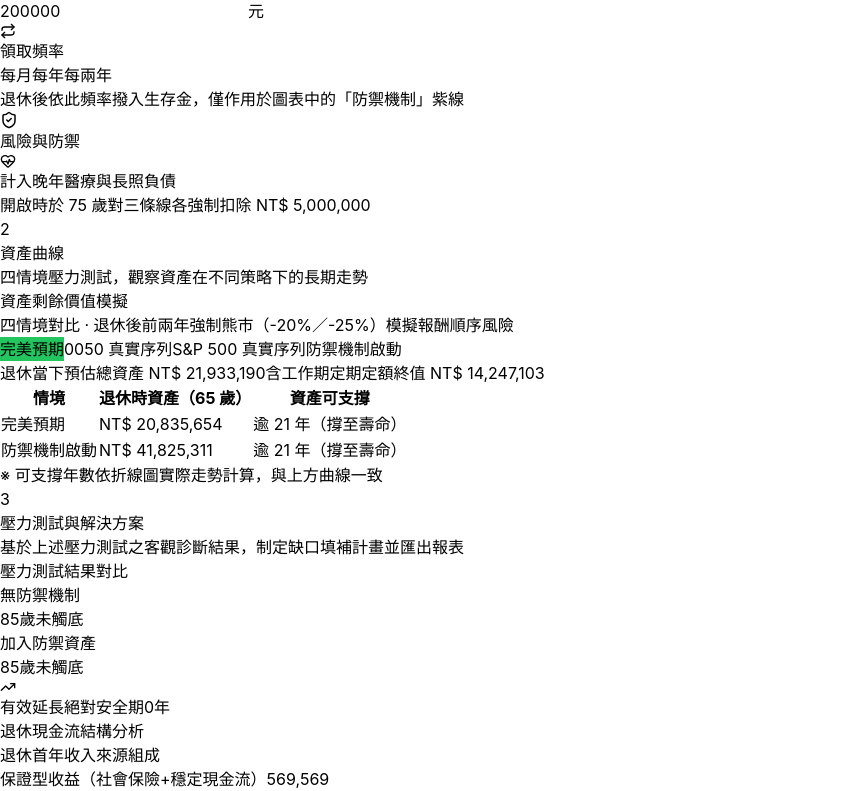
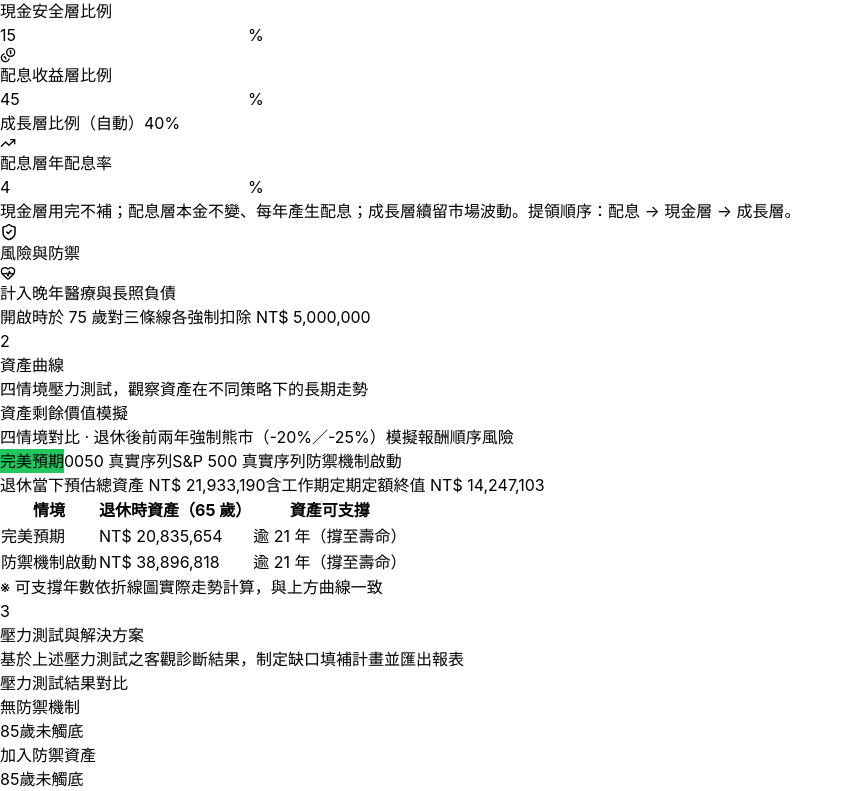
Before and after one commit to wilber8767-ai/retiring, a React (Vite) app in the folder ycc-retirement/: page / in a window 1280 px wide. Shown: the part 1269-2060 px from the top of the page, without its empty margins (0-853 px from the left). Built offline with nearby package versions, Linux system fonts and the light colour scheme.

Commit message:
feat: 三層資產配置取代生存金

```diff
--- a/ycc-retirement/src/App.jsx
+++ b/ycc-retirement/src/App.jsx
@@ -7,7 +7,7 @@ import {
 } from "recharts";
 import {
   Wallet, TrendingDown, ShieldCheck, Activity, HeartPulse, Coins, Calendar,
-  PiggyBank, Landmark, TrendingUp, Skull, Layers, Repeat,
+  PiggyBank, Landmark, TrendingUp, Skull, Layers,
   FileText, UserRound,
 } from "lucide-react";
 
@@ -139,9 +139,11 @@ export default function App() {
   // 圖表曲線可見性（預設只顯示完美預期，其餘由按鈕開啟）
   const [showLines, setShowLines] = useState({ perfect: true, t0050: false, sp500: false, defense: false });
 
-  // ★防禦型資產配置（生存金）
-  const [survivalAmount, setSurvivalAmount] = useState(200000); // 每次領取生存金金額
-  const [survivalFreq, setSurvivalFreq] = useState(2); // 領取頻率：0=每月, 1=每年, 2=每兩年
+  // ★三層防禦配置（退休那刻將資產拆成現金/配息/成長三層；僅作用於防禦機制紫線）
+  const [cashPct, setCashPct] = useState(15);       // 現金安全層 %
+  const [incomePct, setIncomePct] = useState(45);   // 配息收益層 %
+  // 成長層 % = 100 - cashPct - incomePct（自動計算）
+  const [dividendRate, setDividendRate] = useState(4); // 配息層年配息率 %
 
   const MEDICAL_DEBT = 5000000;
   const MEDICAL_AGE = 75;
@@ -239,7 +241,12 @@ export default function App() {
     let balPerfect = initialFund;
     let balSP = initialFund;
     let bal0050 = initialFund;
-    let balDefense = initialFund; // ★紫線：基礎同 S&P 500 + 生存金
+    let balDefense = initialFund; // ★紫線：退休前單一資產池
+    // 三層（退休那刻才拆分）
+    let cashLayer = 0, incomeLayer = 0, growthLayer = 0;
+    let layersInitialized = false;
+    const growthPct = Math.max(0, 100 - cashPct - incomePct);
+    const divRate = dividendRate / 100;
     let bankruptPerfect = false, bankruptSP = false, bankrupt0050 = false, bankruptDefense = false;
     let ruinPerfect = null, ruinSP = null, ruin0050 = null, ruinDefense = null;
 
@@ -265,14 +272,6 @@ export default function App() {
         retireYearIndex === 2 ? SHOCK_Y2 : null;
       const rSP = shockReturn !== null ? shockReturn : histSP;
       const r0050 = shockReturn !== null ? shockReturn : hist0050;
-
-      // 生存金當年撥入金額（退休後，依頻率）
-      // freq 0=每月（該年撥入 12 次）, 1=每年, 2=每兩年
-      let survivalInflow = 0;
-      if (isRetired && retireYearIndex > 0) {
-        if (survivalFreq === 0) survivalInflow = survivalAmount * 12;
-        else if (retireYearIndex % survivalFreq === 0) survivalInflow = survivalAmount;
-      }
 
       // 綠線：完美預期（Glide Path，無衝擊）
       if (!bankruptPerfect) {
@@ -302,14 +301,48 @@ export default function App() {
         if (bal0050 <= 0) { bal0050 = 0; bankrupt0050 = true; ruin0050 = age; }
       } else bal0050 = 0;
 
-      // ★紫線：防禦機制（基礎遭遇 = S&P 500 完全相同，額外加生存金現金流）
+      // ★紫線：防禦機制（三層架構）
       if (!bankruptDefense) {
-        balDefense = balDefense * (1 + rSP);
-        if (isRetired) balDefense -= netDrawNow;
-        else balDefense += annualContribution;
-        if (survivalInflow > 0) balDefense += survivalInflow; // ★底層穩定現金流注入
-        if (includeMedical && age === MEDICAL_AGE) balDefense -= MEDICAL_DEBT;
-        if (balDefense <= 0) { balDefense = 0; bankruptDefense = true; ruinDefense = age; }
+        if (!isRetired) {
+          // 退休前：單一資產池，與 S&P 基礎相同累積
+          balDefense = balDefense * (1 + rSP) + annualContribution;
+        } else {
+          // 退休那一刻：把累積資產拆成三層（只做一次）
+          if (!layersInitialized) {
+            cashLayer = balDefense * (cashPct / 100);
+            incomeLayer = balDefense * (incomePct / 100);
+            growthLayer = balDefense * (growthPct / 100);
+            layersInitialized = true;
+          }
+          // 成長層：跟著市場波動（含退休後前兩年熊市）
+          growthLayer = growthLayer * (1 + rSP);
+          // 配息層：本金不變，產生年配息現金流
+          const dividendIncome = incomeLayer * divRate;
+          // 當年需從資產淨提領（已扣勞保年金）
+          let need = netDrawNow;
+          // 1) 先用配息收益
+          need -= dividendIncome;
+          // 2) 不足從現金層提領
+          if (need > 0) {
+            const fromCash = Math.min(cashLayer, need);
+            cashLayer -= fromCash;
+            need -= fromCash;
+          }
+          // 3) 現金層空了，動用成長層
+          if (need > 0) {
+            growthLayer -= need;
+            need = 0;
+          }
+          // 醫療負債：優先扣現金、再扣成長
+          if (includeMedical && age === MEDICAL_AGE) {
+            let debt = MEDICAL_DEBT;
+            const c = Math.min(cashLayer, debt); cashLayer -= c; debt -= c;
+            if (debt > 0) growthLayer -= debt;
+          }
+          if (growthLayer < 0) growthLayer = 0;
+          balDefense = cashLayer + incomeLayer + growthLayer;
+          if (balDefense <= 0) { balDefense = 0; bankruptDefense = true; ruinDefense = age; }
+        }
       } else balDefense = 0;
 
       data.push({
@@ -370,12 +403,13 @@ export default function App() {
     const extraSafeYears = Math.max(0, defRuinAge - spRuinAge);
 
     // 2) 退休現金流健康度（退休首年）：
-    //    保證型收益 = 勞保年金(年) + 生存金年流入；波動型依賴 = 仍需從市場提領的缺口
+    //    保證型收益 = 勞保年金(年) + 配息層年配息；波動型依賴 = 仍需從市場提領的缺口
     const firstPension = pensionFirstYearAnnual; // 退休首年勞保年金
-    const firstSurvival =
-      survivalFreq === 0 ? survivalAmount * 12 :
-      survivalFreq === 1 ? survivalAmount : 0; // 退休首年(第1年)：每兩年制此年不撥
-    const guaranteedIncome = firstPension + firstSurvival;
+    // 配息層 = 退休那刻資產 × 配息比例；年配息 = 配息層 × 配息率
+    const defenseRetireRow = data.find((d) => d.age === retireAge);
+    const incomeLayerAmount = (defenseRetireRow ? defenseRetireRow.defense : 0) * (incomePct / 100);
+    const firstDividend = incomeLayerAmount * (dividendRate / 100);
+    const guaranteedIncome = firstPension + firstDividend;
     const marketDependent = Math.max(0, firstYearAnnual - guaranteedIncome);
 
     return {
@@ -391,7 +425,7 @@ export default function App() {
     currentAge, retireAge, lifeAge, monthlyExpense, initialFund,
     monthlyContribution, annualReturn, retireReturn, inflation,
     includePension, monthlyPension, includeMedical,
-    survivalAmount, survivalFreq,
+    cashPct, incomePct, dividendRate,
   ]);
 
   // ===== 子元件 =====
@@ -517,34 +551,24 @@ export default function App() {
             <div className="space-y-6">
               <div className="bg-white rounded-xl p-6 border border-stone-200 shadow-sm">
                 <h2 className="text-lg font-bold mb-4 flex items-center gap-2">
-                  <Layers size={18} className="text-teal-700" /> 防禦型資產配置
+                  <Layers size={18} className="text-teal-700" /> 退休資產三層配置
                 </h2>
-                <NumberInput label={survivalFreq === 0 ? "每月領取生存金金額" : "每次領取生存金金額"} value={survivalAmount} setValue={setSurvivalAmount} suffix="元" step={10000} icon={ShieldCheck} />
-                <label className="flex items-center gap-2 text-sm font-medium text-stone-700 mb-2">
-                  <Repeat size={16} className="text-teal-700" /> 領取頻率
-                </label>
-                <div className="grid grid-cols-3 gap-2">
-                  <button
-                    onClick={() => setSurvivalFreq(0)}
-                    className={`py-2 rounded-lg text-sm font-medium transition-colors border ${survivalFreq === 0 ? "bg-teal-700 text-white border-teal-700" : "bg-stone-50 text-stone-600 border-stone-300"}`}>
-                    每月
-                  </button>
-                  <button
-                    onClick={() => setSurvivalFreq(1)}
-                    className={`py-2 rounded-lg text-sm font-medium transition-colors border ${survivalFreq === 1 ? "bg-teal-700 text-white border-teal-700" : "bg-stone-50 text-stone-600 border-stone-300"}`}>
-                    每年
-                  </button>
-                  <button
-                    onClick={() => setSurvivalFreq(2)}
-                    className={`py-2 rounded-lg text-sm font-medium transition-colors border ${survivalFreq === 2 ? "bg-teal-700 text-white border-teal-700" : "bg-stone-50 text-stone-600 border-stone-300"}`}>
-                    每兩年
-                  </button>
+                <p className="text-xs text-stone-500 mb-4">退休那一刻將資產拆成三層，僅作用於「防禦機制」紫線</p>
+                <NumberInput label="現金安全層比例" value={cashPct} setValue={setCashPct} suffix="%" step={1} icon={Wallet} />
+                <NumberInput label="配息收益層比例" value={incomePct} setValue={setIncomePct} suffix="%" step={1} icon={Coins} />
+                <div className="mb-4 flex items-center justify-between rounded-lg bg-stone-100 px-3 py-2">
+                  <span className="text-sm text-stone-600">成長層比例（自動）</span>
+                  <span className={`font-bold ${(100 - cashPct - incomePct) < 0 ? "text-red-500" : "text-teal-700"}`}>
+                    {Math.max(0, 100 - cashPct - incomePct)}%
+                  </span>
                 </div>
-                <p className="text-xs text-stone-500 mt-3">
-                  {survivalFreq === 0
-                    ? "退休後每月撥入生存金（圖表以年計，等於該年領取 12 次），僅作用於「防禦機制」紫線"
-                    : "退休後依此頻率撥入生存金，僅作用於圖表中的「防禦機制」紫線"}
+                <NumberInput label="配息層年配息率" value={dividendRate} setValue={setDividendRate} suffix="%" step={0.1} icon={TrendingUp} />
+                <p className="text-xs text-stone-500">
+                  現金層用完不補；配息層本金不變、每年產生配息；成長層續留市場波動。提領順序：配息 → 現金層 → 成長層。
                 </p>
+                {(100 - cashPct - incomePct) < 0 && (
+                  <p className="text-xs text-red-500 mt-2">⚠ 現金層 + 配息層超過 100%，請調整比例</p>
+                )}
               </div>
               <div className="bg-white rounded-xl p-6 border border-stone-200 shadow-sm">
                 <h2 className="text-lg font-bold mb-4 flex items-center gap-2">
@@ -759,7 +783,7 @@ export default function App() {
             <button
               onClick={() => navigate("/report", { state: {
                 client: { clientName, clientGender, clientBirth },
-                params: { currentAge, retireAge, lifeAge, monthlyExpense, initialFund, monthlyContribution, annualReturn, retireReturn, inflation, includePension, monthlyPension, includeMedical, survivalAmount, survivalFreq },
+                params: { currentAge, retireAge, lifeAge, monthlyExpense, initialFund, monthlyContribution, annualReturn, retireReturn, inflation, includePension, monthlyPension, includeMedical, cashPct, incomePct, dividendRate },
                 calc,
               } })}
               className="no-print mt-4 flex items-center justify-center gap-2 border border-teal-700 text-teal-700 hover:bg-teal-50 font-semibold px-5 py-3 rounded-lg transition-colors"
```
